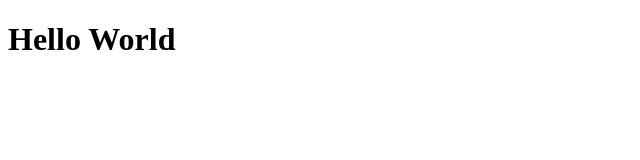
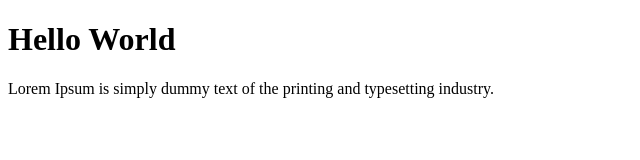
Before and after one commit to danielsinung82-glitch/sinung-git-test, a plain HTML site: page index.html in a window 1280 px wide. Shown: the whole page, without its empty margins (0-640 px from the left). Drawn offline with Linux system fonts and the light colour scheme.

Commit message:
menambahkan paragraf

```diff
--- a/index.html
+++ b/index.html
@@ -8,6 +8,7 @@
 <body>
 
     <h1>Hello World</h1>
+    <p>Lorem Ipsum is simply dummy text of the printing and typesetting industry.</p>
 
 </body>
 </html>
```
